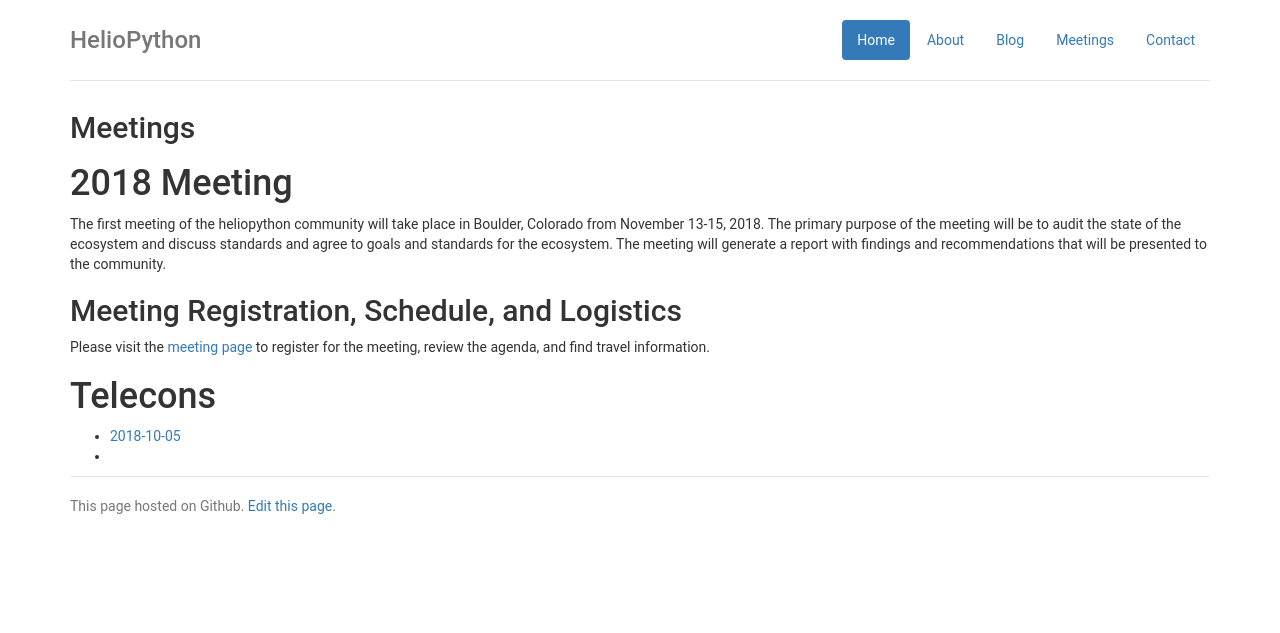
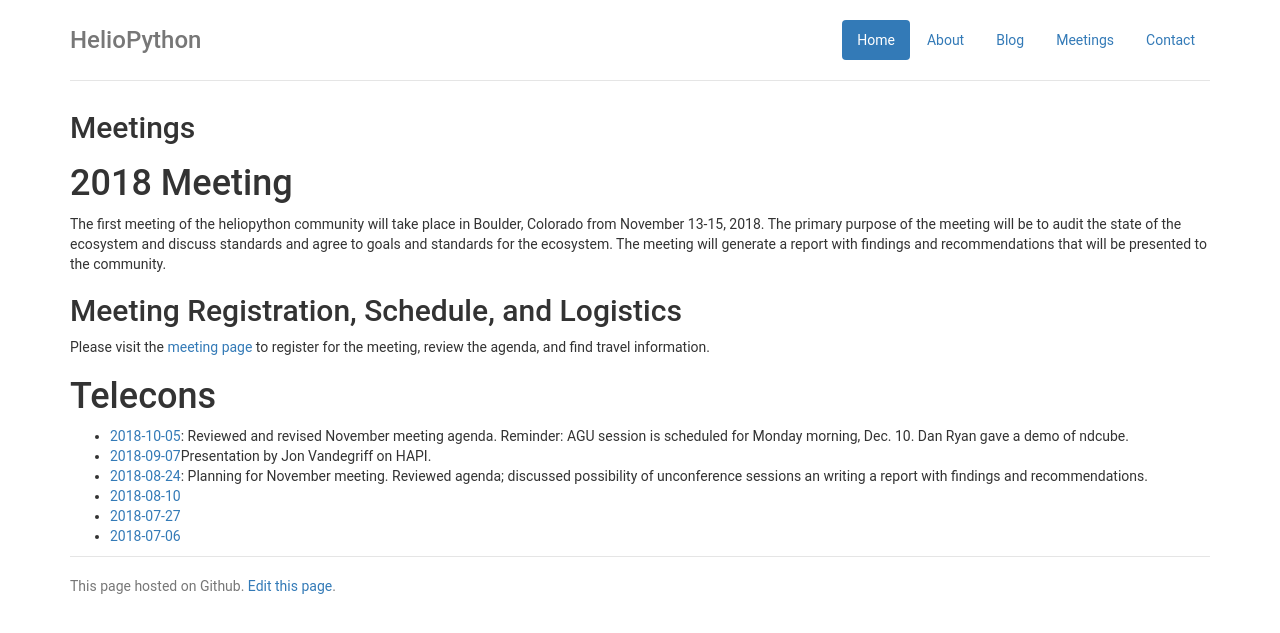
Before and after one commit to heliophysicsPy/heliophysicsPy.github.io, a Jekyll site: the page built from _pages/meetings.html, in a window 1280 px wide. Shown: the top 633 px of the page. Built offline with Jekyll 4.4.1, drawn with Linux system fonts in a browser that asks for light colours.

Commit message:
Update meetings.html

```diff
--- a/_pages/meetings.html
+++ b/_pages/meetings.html
@@ -18,6 +18,12 @@ meeting, review the agenda, and find travel information.
 <h1>Telecons</h1>
 
 <ul>
-  <li><a href="">2018-10-05</a></li>
-  <li></li>
+  <li><a href="https://drive.google.com/open?id=1_vZ_1TI1P5vtgmRbU01Ufy6FEREi5fOv">2018-10-05</a>:
+    Reviewed and revised November meeting agenda. Reminder: AGU session is scheduled for Monday morning, Dec. 10. Dan Ryan gave a demo of ndcube.</li>
+  <li><a href="http://datashop.elasticbeanstalk.com/hapi">2018-09-07</a>Presentation by Jon Vandegriff on HAPI.</li>
+  <li><a href="https://drive.google.com/open?id=19eL7iJdzwjvgvo1L3EpHAaJYkeRMflD_">2018-08-24</a>:
+    Planning for November meeting. Reviewed agenda; discussed possibility of unconference sessions an writing a report with findings and recommendations.</li>
+  <li><a href="https://drive.google.com/open?id=1CHZm5NbicoB0djvpQXZjDagVBjQMIjj4">2018-08-10</a></li>
+  <li><a href="https://drive.google.com/open?id=15-W7BSp-BZ9B08sHXm5LfJIw-4XVfLoN">2018-07-27</a></li>
+  <li><a href="https://drive.google.com/open?id=1XppfiUg2BSxfF1opF8SW2IG4sFqzESPI">2018-07-06</a></li>
 </ul>
```
